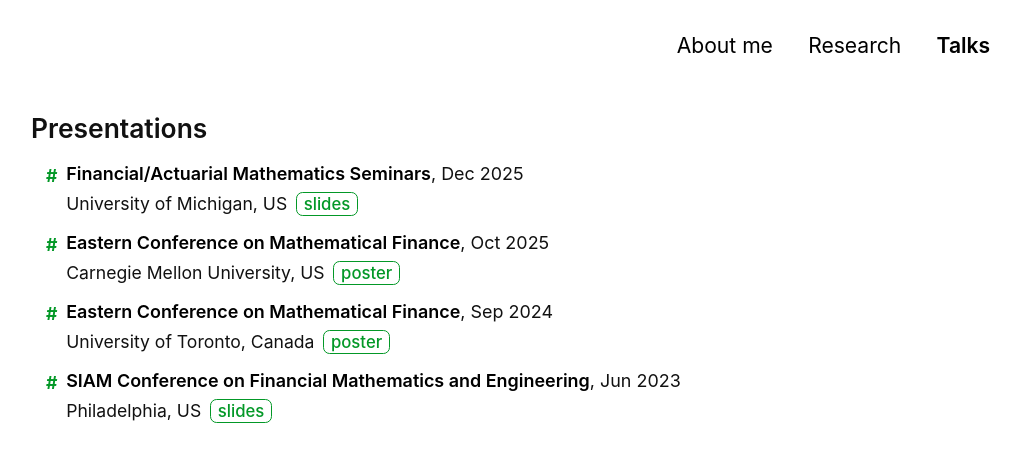
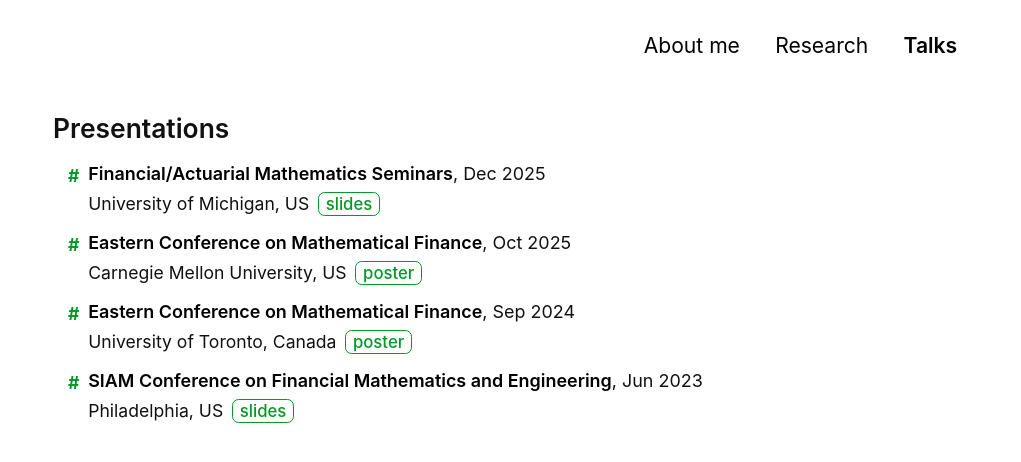
Before and after one commit to Jonghwap/Jonghwap.github.io, a Jekyll site: the page built from talks.md, in a window 1280 px wide. Shown: the top 462 px of the page, without its empty margins (169-1190 px from the left). Built offline with Jekyll 4.4.1, drawn with Linux system fonts in a browser that asks for light colours; a style sheet for code colours, icons or effects is not loaded.

Commit message:
Increase desktop side margins

```diff
--- a/assets/css/style-no-dark-mode.scss
+++ b/assets/css/style-no-dark-mode.scss
@@ -182,3 +182,18 @@
 // .publication-coauthors {
 //   color: #555;
 // }
+
+// 데스크톱에서 전체 콘텐츠 폭을 줄여 좌우 여백을 넓힘
+@media screen and (min-width: 961px) {
+  .wrapper {
+    width: 900px;
+  }
+
+  section {
+    width: 610px;
+  }
+
+  .no-profile section {
+    max-width: 760px;
+  }
+}
```
